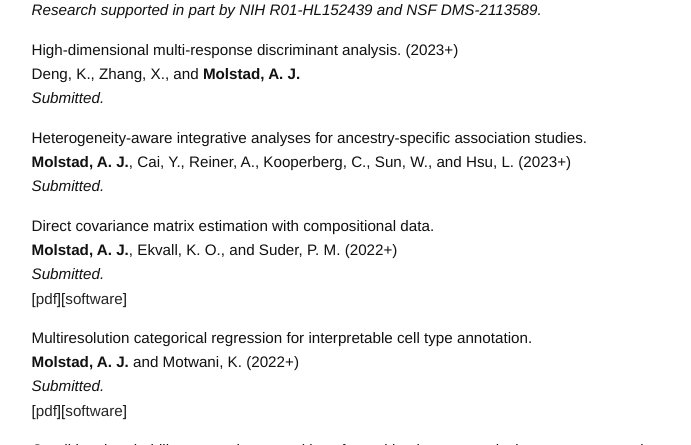
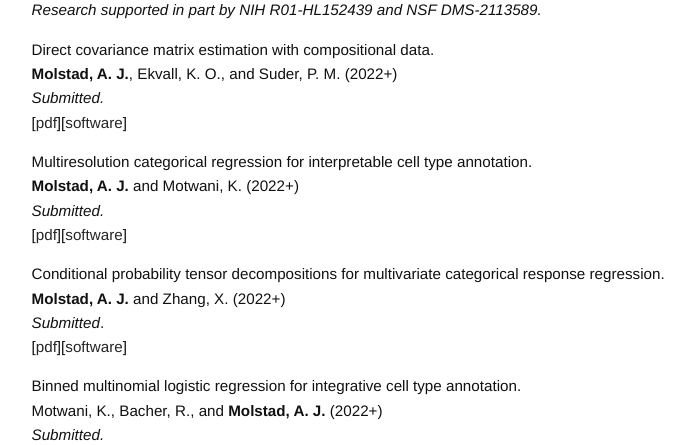
Before and after one commit to ajmolstad/ajmolstad.github.io, a Jekyll site: the page built from research.md, in a window 1280 px wide and 900 px high, cut to the strip 455-900 px from the top of the window. Shown: the whole strip, without its empty margins (276-967 px from the left). Built offline with Jekyll 4.4.1, drawn with Linux system fonts in a browser that asks for light colours.

Commit message:
Update research.md

```diff
--- a/research.md
+++ b/research.md
@@ -19,19 +19,19 @@ Jin, Y., **Molstad, A. J.**, and Zhang, X. (2022+) <br>
 *Submitted.* <br>
 [[pdf](https://arxiv.org/abs/2108.02143)][[software](https://github.com/ajmolstad/IntegrativeCox)]<br> -->
 
- High-dimensional multi-response discriminant analysis. (2023+) <br>
-Deng, K., Zhang, X., and **Molstad, A. J.** <br>
-*Submitted.* <br>
+<!-- High-dimensional multi-response discriminant analysis. <br>
+Deng, K., Zhang, X., and **Molstad, A. J.**  (2023+) <br>
+*Submitted.* <br>  -->
 
 <!--
 Integration of proteomics quantitative trait loci into genetic association analysis of stroke in the African American population. (2023+)<br>
 Cai, Y., **Molstad, A. J.**, Kooperberg, C., Reiner, A., Sun, W., and Hsu, L. <br>
 *Submitted.* <br>  -->
 
-Heterogeneity-aware integrative analyses for ancestry-specific association studies. <br>
+<!-- Heterogeneity-aware integrative analyses for ancestry-specific association studies. <br>
 **Molstad, A. J.**, Cai, Y., Reiner, A., Kooperberg, C., Sun, W., and Hsu, L. (2023+) <br>
 *Submitted.* <br>
-
+ -->
 
 Direct covariance matrix estimation with compositional data. <br>
 **Molstad, A. J.**, Ekvall, K. O., and Suder, P. M. (2022+) <br>
```
